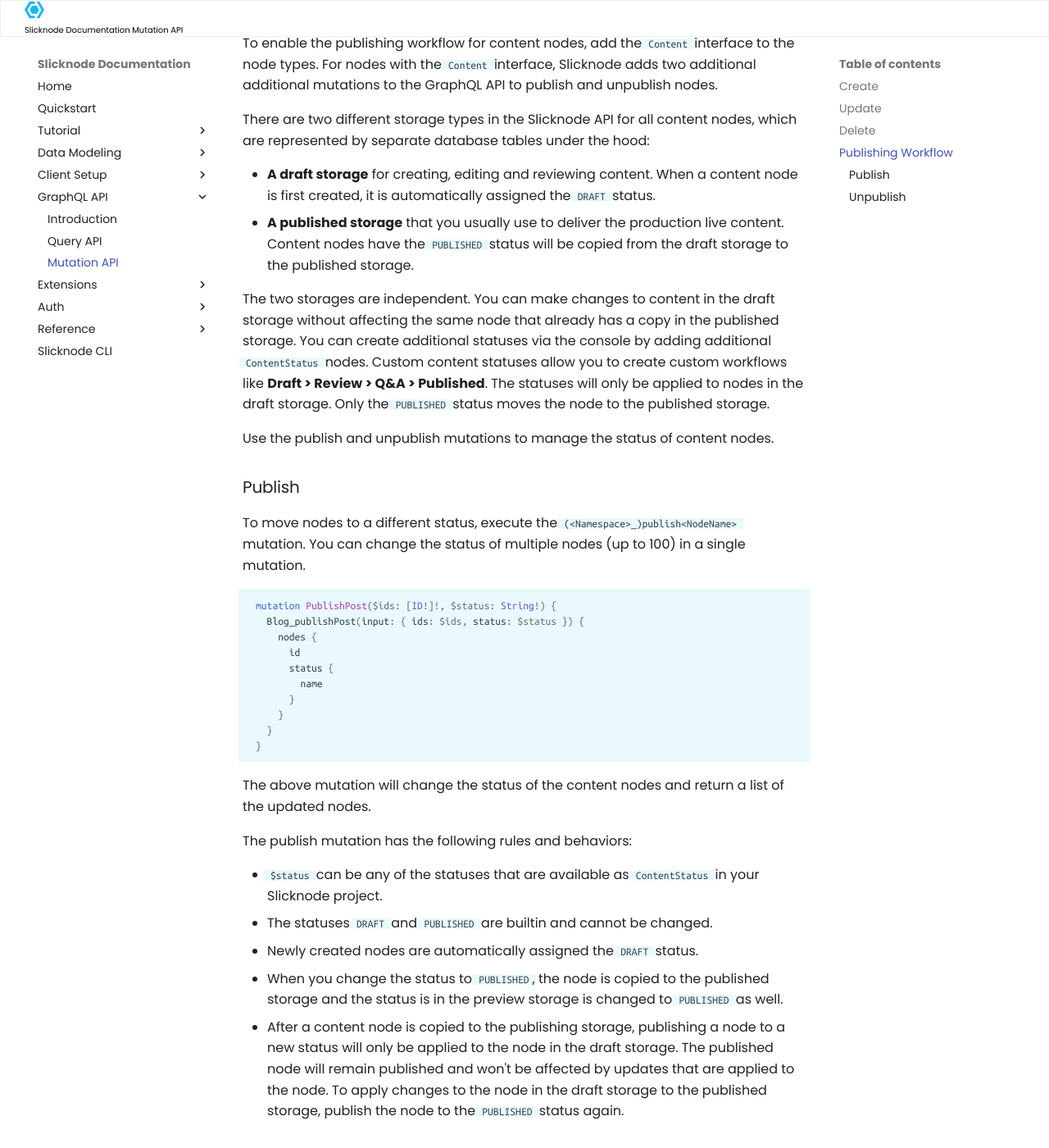
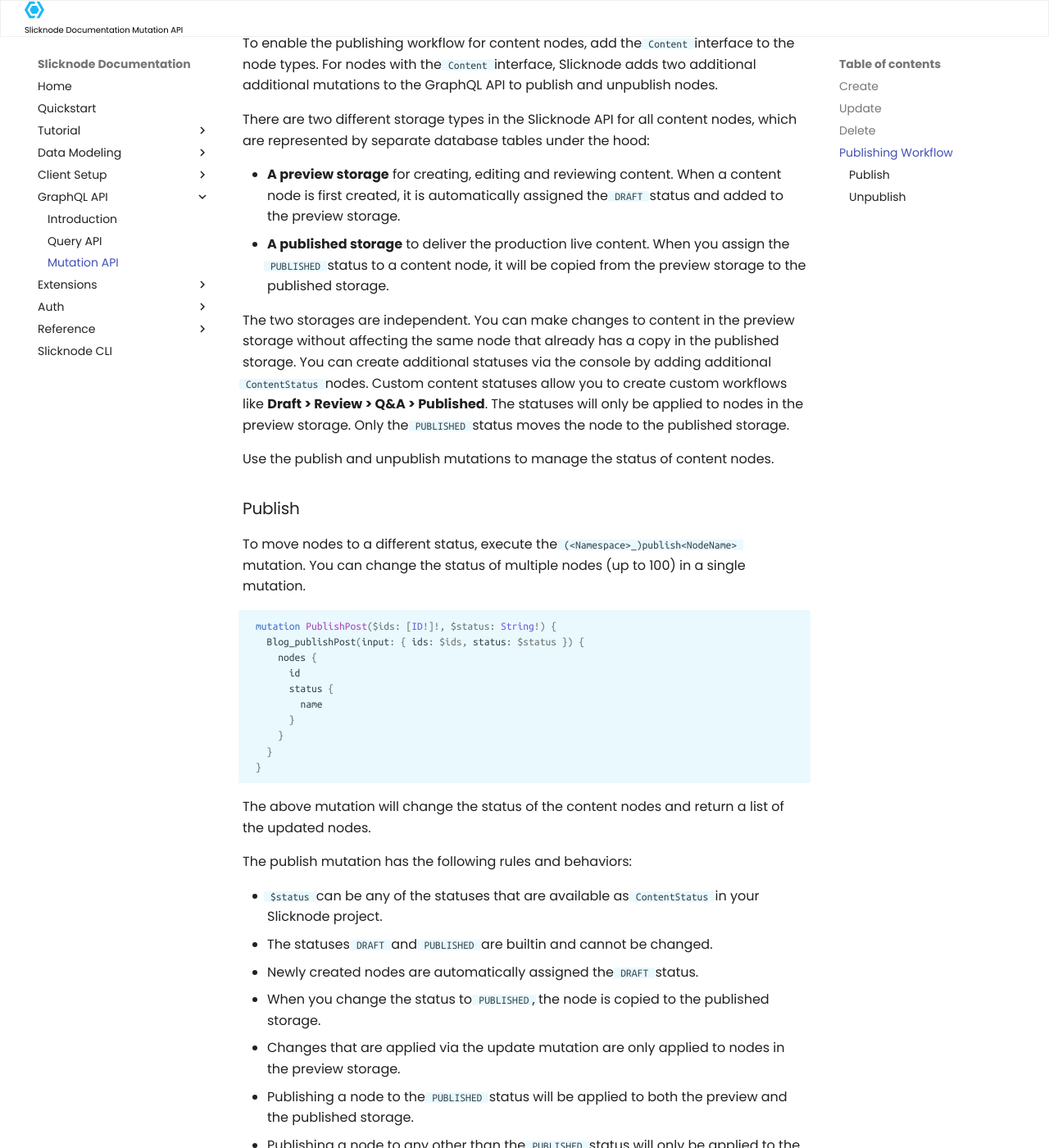
Before and after one commit to slicknode/slicknode, an MkDocs documentation site: the page built from docs/docs/graphql-api/mutation-api.md, in a window 1280 px wide and 1400 px high, scrolled down 2313 px. Shown: the whole window at 82% size. Built offline with MkDocs 1.6.1 and Material for MkDocs 9.7.7, drawn with Linux system fonts in a browser that asks for light colours; some of the changed text lies outside the part shown.

Commit message:
Improve publishing mutation docs

```diff
--- a/docs/docs/graphql-api/mutation-api.md
+++ b/docs/docs/graphql-api/mutation-api.md
@@ -102,10 +102,10 @@ node types. For nodes with the `Content` interface, Slicknode adds two additiona
 
 There are two different storage types in the Slicknode API for all content nodes, which are represented by separate database tables under the hood:
 
-- **A draft storage** for creating, editing and reviewing content. When a content node is first created, it is automatically assigned the `DRAFT` status.
-- **A published storage** that you usually use to deliver the production live content. Content nodes have the `PUBLISHED` status will be copied from the draft storage to the published storage.
+- **A preview storage** for creating, editing and reviewing content. When a content node is first created, it is automatically assigned the `DRAFT` status and added to the preview storage.
+- **A published storage** to deliver the production live content. When you assign the `PUBLISHED` status to a content node, it will be copied from the preview storage to the published storage.
 
-The two storages are independent. You can make changes to content in the draft storage without affecting the same node that already has a copy in the published storage. You can create additional statuses via the console by adding additional `ContentStatus` nodes. Custom content statuses allow you to create custom workflows like **Draft > Review > Q&A > Published**. The statuses will only be applied to nodes in the draft storage. Only the `PUBLISHED` status moves the node to the published storage.
+The two storages are independent. You can make changes to content in the preview storage without affecting the same node that already has a copy in the published storage. You can create additional statuses via the console by adding additional `ContentStatus` nodes. Custom content statuses allow you to create custom workflows like **Draft > Review > Q&A > Published**. The statuses will only be applied to nodes in the preview storage. Only the `PUBLISHED` status moves the node to the published storage.
 
 Use the publish and unpublish mutations to manage the status of content nodes.
 
@@ -133,8 +133,10 @@ The publish mutation has the following rules and behaviors:
 - `$status` can be any of the statuses that are available as `ContentStatus` in your Slicknode project.
 - The statuses `DRAFT` and `PUBLISHED` are builtin and cannot be changed.
 - Newly created nodes are automatically assigned the `DRAFT` status.
-- When you change the status to `PUBLISHED`, the node is copied to the published storage and the status is in the preview storage is changed to `PUBLISHED` as well.
-- After a content node is copied to the publishing storage, publishing a node to a new status will only be applied to the node in the draft storage. The published node will remain published and won't be affected by updates that are applied to the node. To apply changes to the node in the draft storage to the published storage, publish the node to the `PUBLISHED` status again.
+- When you change the status to `PUBLISHED`, the node is copied to the published storage.
+- Changes that are applied via the update mutation are only applied to nodes in the preview storage.
+- Publishing a node to the `PUBLISHED` status will be applied to both the preview and the published storage.
+- Publishing a node to any other than the `PUBLISHED` status will only be applied to the preview storage.
 
 ### Unpublish
 
@@ -155,5 +157,5 @@ mutation PublishPost($ids: [ID!]!) {
 
 This will remove the nodes with the provided `$ids` from the published storage and a list of the updated nodes is returned.
 
-- Unpublishing a node does not affect the draft storage. So all changes to the node won't be affected and the unpublished node can be published again via the publish mutation.
+- Unpublishing a node does not affect the preview storage. So all changes to the node won't be affected and the unpublished node can be published again via the publish mutation.
 - To remove a node from your project entirely, use the delete mutation instead.
```
